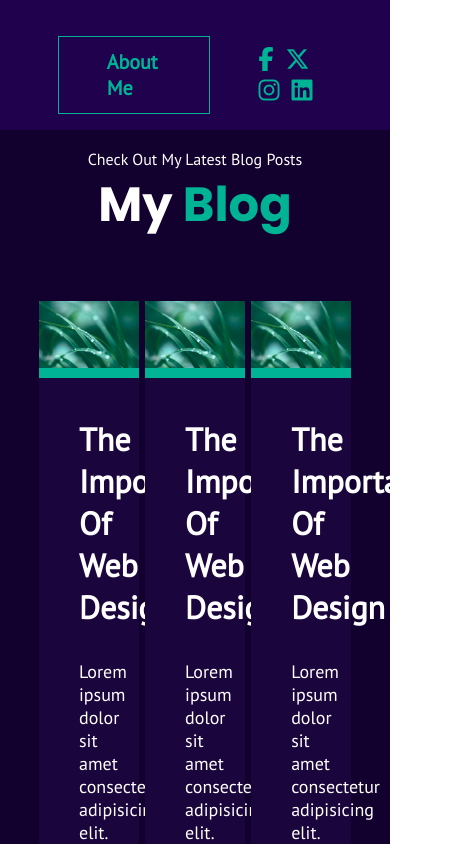
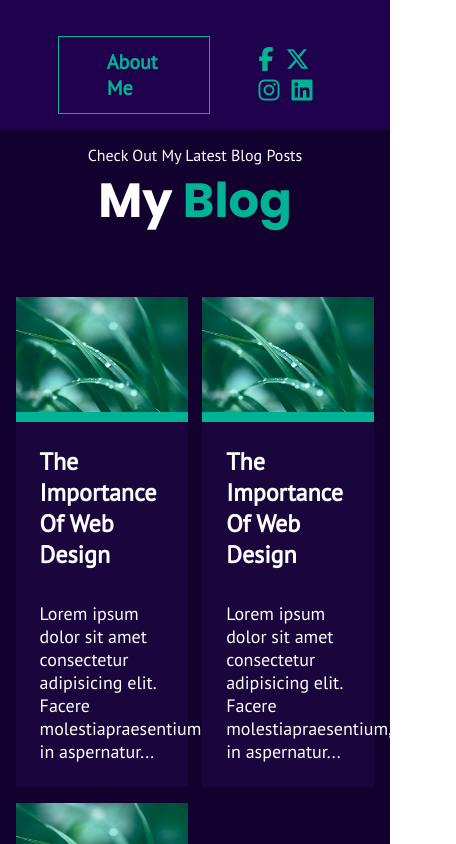
Before and after one commit to omari25/omar, a React (Create React App) app: page / in a window 390 px wide. Shown: the part 840-1684 px from the top of the page, 456 px wide, since content can reach past the window. Built offline with nearby package versions, Linux system fonts and the light colour scheme.

Commit message:
Styled the blog component

```diff
--- a/src/index.css
+++ b/src/index.css
@@ -208,7 +208,7 @@ html {
 .my-blog{
     background-color: #12002e;
     color: white;
-    padding: 5vw 10vw;
+    padding: 5vw 8vw;
 }
 
 .blogs-div{
@@ -361,6 +361,22 @@ footer{
     .my-image-div, .home-right-div{
         width: 80%;
     }
+    .my-blog{
+        padding: 4vw;
+    }
+    .blogs-div{
+        flex-wrap: wrap;
+    }
+    .blog-text-div-p1{
+        font-size: 24px;
+    }
+    a.one-blog{
+        width: 48%;
+        margin-bottom: 16px;
+    }
+    .blog-text-div{
+        padding: 24px;
+    }
 }
 
 
```
